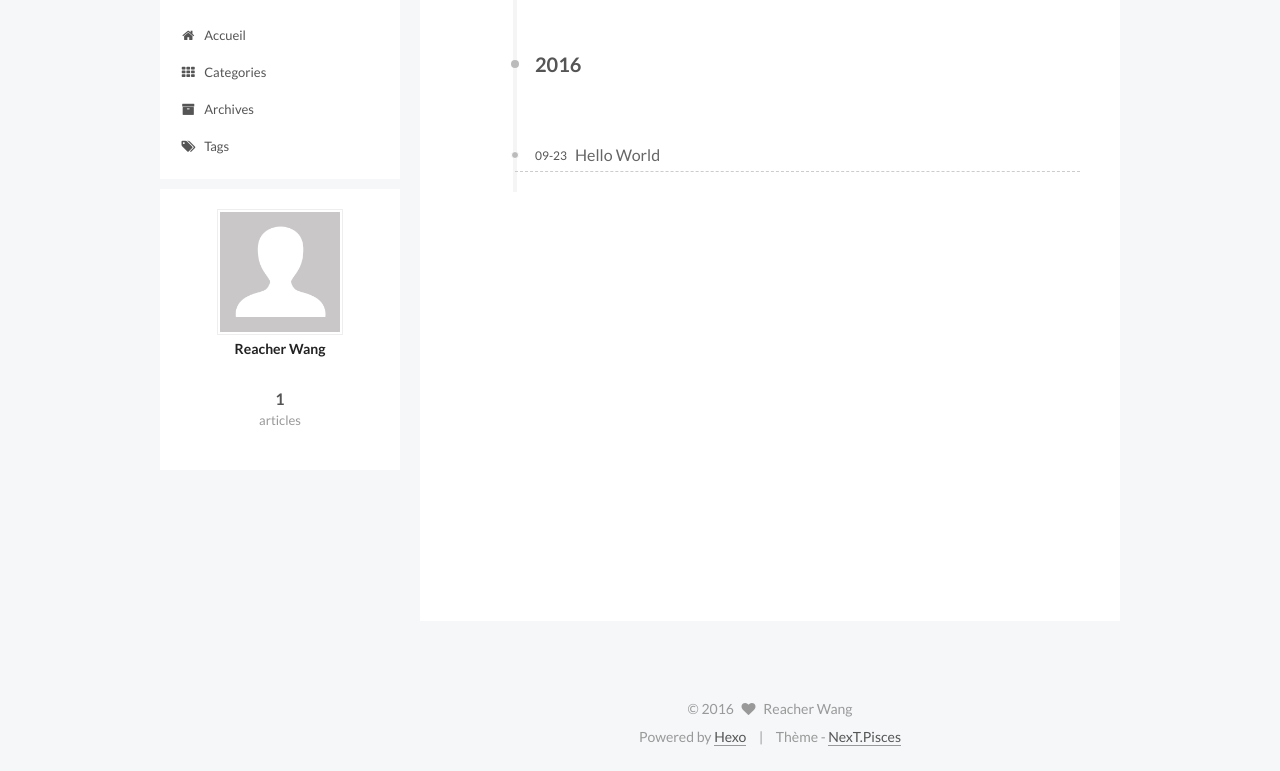
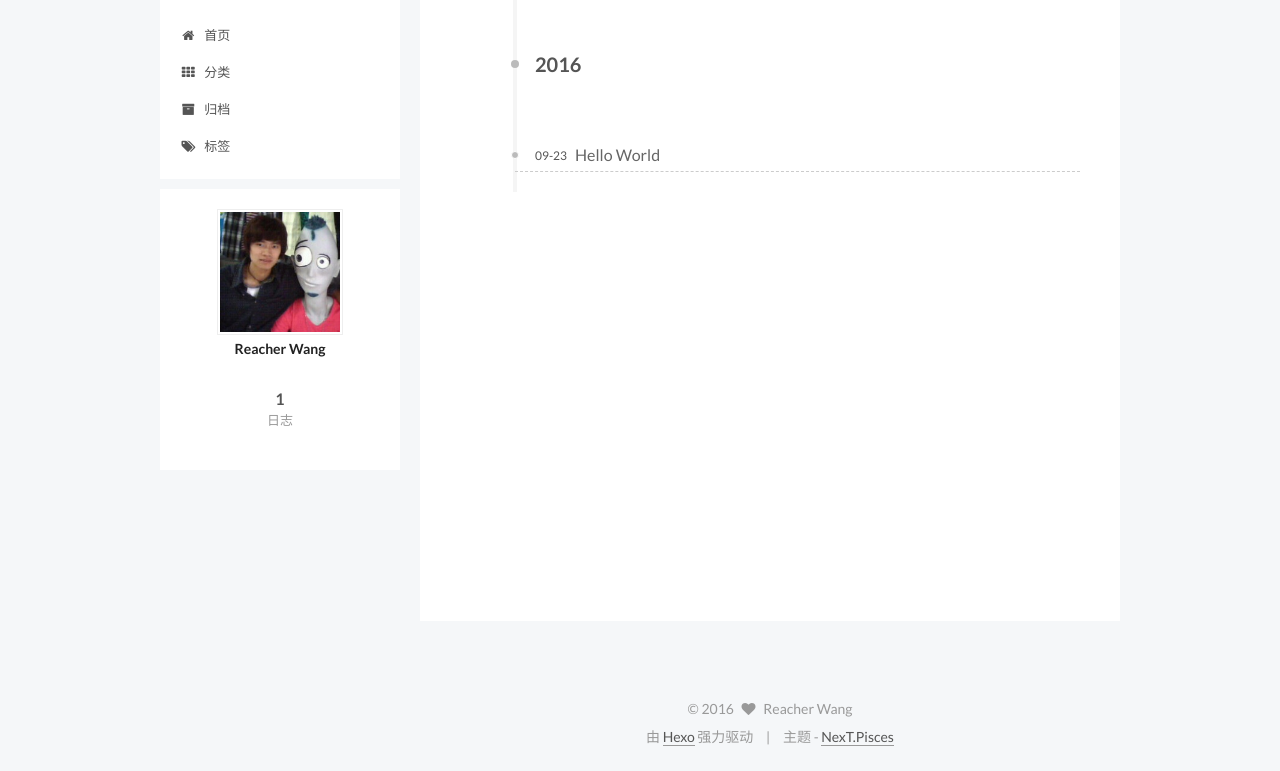
Before and after one commit to ReacherWang/ReacherWang.github.io, a plain HTML site: page archives/2016/09/index.html in a window 1280 px wide. Shown: the part 82-853 px from the top of the page. Drawn offline with Linux system fonts and the light colour scheme.

Commit message:
Site updated: 2016-09-23 16:38:43

```diff
--- a/archives/2016/09/index.html
+++ b/archives/2016/09/index.html
@@ -102,7 +102,7 @@
     motion: true,
     duoshuo: {
       userId: 0,
-      author: 'Author'
+      author: '博主'
     }
   };
 </script>
@@ -112,10 +112,10 @@
 
   <link rel="canonical" href="https://reacherwang.github.io/archives/2016/09/"/>
 
-  <title> Archive | ReacherWang </title>
+  <title> 归档 | ReacherWang </title>
 </head>
 
-<body itemscope itemtype="http://schema.org/WebPage" lang="zh-CN">
+<body itemscope itemtype="http://schema.org/WebPage" lang="zh-Hans">
 
 
 
@@ -170,7 +170,7 @@
 
               <i class="menu-item-icon fa fa-fw fa-home"></i> <br />
 
-            Accueil
+            首页
           </a>
         </li>
 
@@ -180,7 +180,7 @@
 
               <i class="menu-item-icon fa fa-fw fa-th"></i> <br />
 
-            Categories
+            分类
           </a>
         </li>
 
@@ -190,7 +190,7 @@
 
               <i class="menu-item-icon fa fa-fw fa-archive"></i> <br />
 
-            Archives
+            归档
           </a>
         </li>
 
@@ -200,7 +200,7 @@
 
               <i class="menu-item-icon fa fa-fw fa-tags"></i> <br />
 
-            Tags
+            标签
           </a>
         </li>
 
@@ -230,7 +230,7 @@
 
 
 
-      Um..! 1 article. Et ca ne fait que commencer.
+      嗯..! 目前共计 1 篇日志。 继续努力。
     </span>
 
 
@@ -311,7 +311,7 @@
       <section class="site-overview sidebar-panel  sidebar-panel-active ">
         <div class="site-author motion-element" itemprop="author" itemscope itemtype="http://schema.org/Person">
           <img class="site-author-image" itemprop="image"
-               src="/images/avatar.gif"
+               src="/images/avatar.jpg"
                alt="Reacher Wang" />
           <p class="site-author-name" itemprop="name">Reacher Wang</p>
           <p class="site-description motion-element" itemprop="description"></p>
@@ -320,7 +320,7 @@
           <div class="site-state-item site-state-posts">
             <a href="/archives">
               <span class="site-state-item-count">1</span>
-              <span class="site-state-item-name">articles</span>
+              <span class="site-state-item-name">日志</span>
             </a>
           </div>
 
@@ -367,11 +367,11 @@
 </div>
 
 <div class="powered-by">
-  Powered by <a class="theme-link" href="https://hexo.io">Hexo</a>
+  由 <a class="theme-link" href="https://hexo.io">Hexo</a> 强力驱动
 </div>
 
 <div class="theme-info">
-  Thème -
+  主题 -
   <a class="theme-link" href="https://github.com/iissnan/hexo-theme-next">
     NexT.Pisces
   </a>
--- a/css/main.css
+++ b/css/main.css
@@ -1549,7 +1549,7 @@
   width: 4px;
   height: 4px;
   border-radius: 50%;
-  background: #9e2b74;
+  background: #8361d5;
 }
 .links-of-blogroll {
   font-size: 13px;
```
Also changed, not shown: 2016/09/23/hello-world/index.html (+13 -13 lines), archives/2016/index.html (+12 -12 lines), archives/index.html (+12 -12 lines), index.html (+11 -11 lines), images/avatar.jpg (added).
